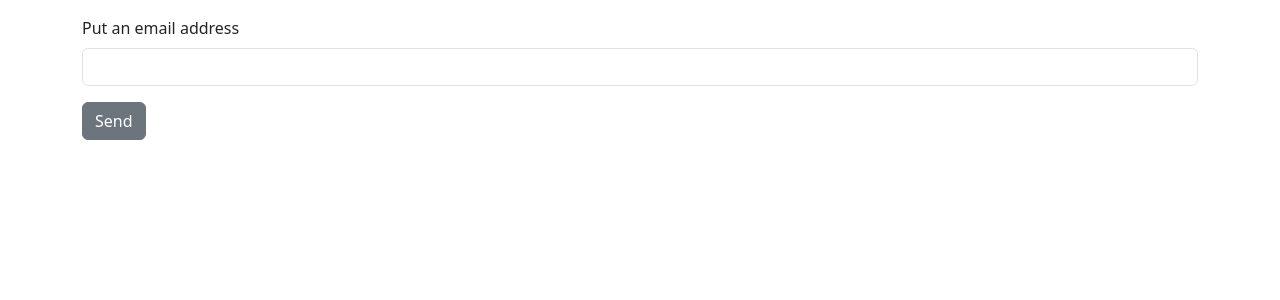
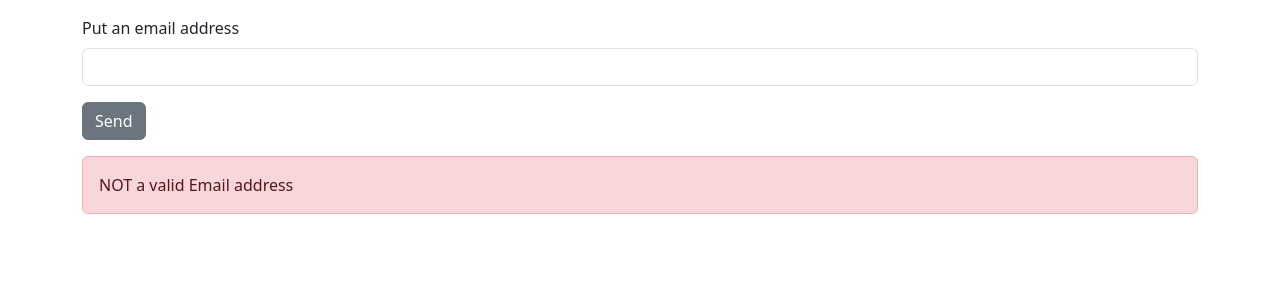
Before and after one commit to ItsKristian01/php-iscrizione-newsletter, a PHP site: page / in a window 1280 px wide. Shown: the top 300 px of the page. Run offline with PHP 8.4, Linux system fonts and the light colour scheme; data that the repository does not hold is empty.

Commit message:
add: functions file and alert

```diff
--- /dev/null
+++ b/functions.php
@@ -0,0 +1,12 @@
+
+<?php
+session_start();
+
+if (isset($_GET['email'])) {
+    $email = $_GET['email'];
+    if (!filter_var($email, FILTER_VALIDATE_EMAIL)) {
+        $email = false;
+    } else {
+        $email = true;
+    }
+}
--- a/index.php
+++ b/index.php
@@ -1,7 +1,3 @@
-<?php
-?>
-
-
 <!DOCTYPE html>
 <html lang="en">
 
@@ -23,17 +19,25 @@
                     <button type="submit" class="btn btn-secondary">Send</button>
                 </div>
             </div>
-            <?php
-            if (isset($_GET['email'])) {
-                $email = $_GET['email'];
-                if (!filter_var($email, FILTER_VALIDATE_EMAIL)) {
-                    echo $email . ' is NOT a valid email adress';
-                } else {
-                    header("Location: index.php");
-                }
+        </form>
+        <?php
+        include_once __DIR__ . "/functions.php";
+        ?>
+        <div class="alert <?php
+                            if ($email == true) {
+                                echo "alert-success";
+                            } else {
+                                echo "alert-danger";
+                            }
+                            ?>" role="alert">
+
+            <?php if ($email == true) {
+                echo 'Email is Valid';
+            } else {
+                echo 'NOT a valid Email address';
             }
             ?>
-        </form>
+        </div>
     </div>
 </body>
 
```
